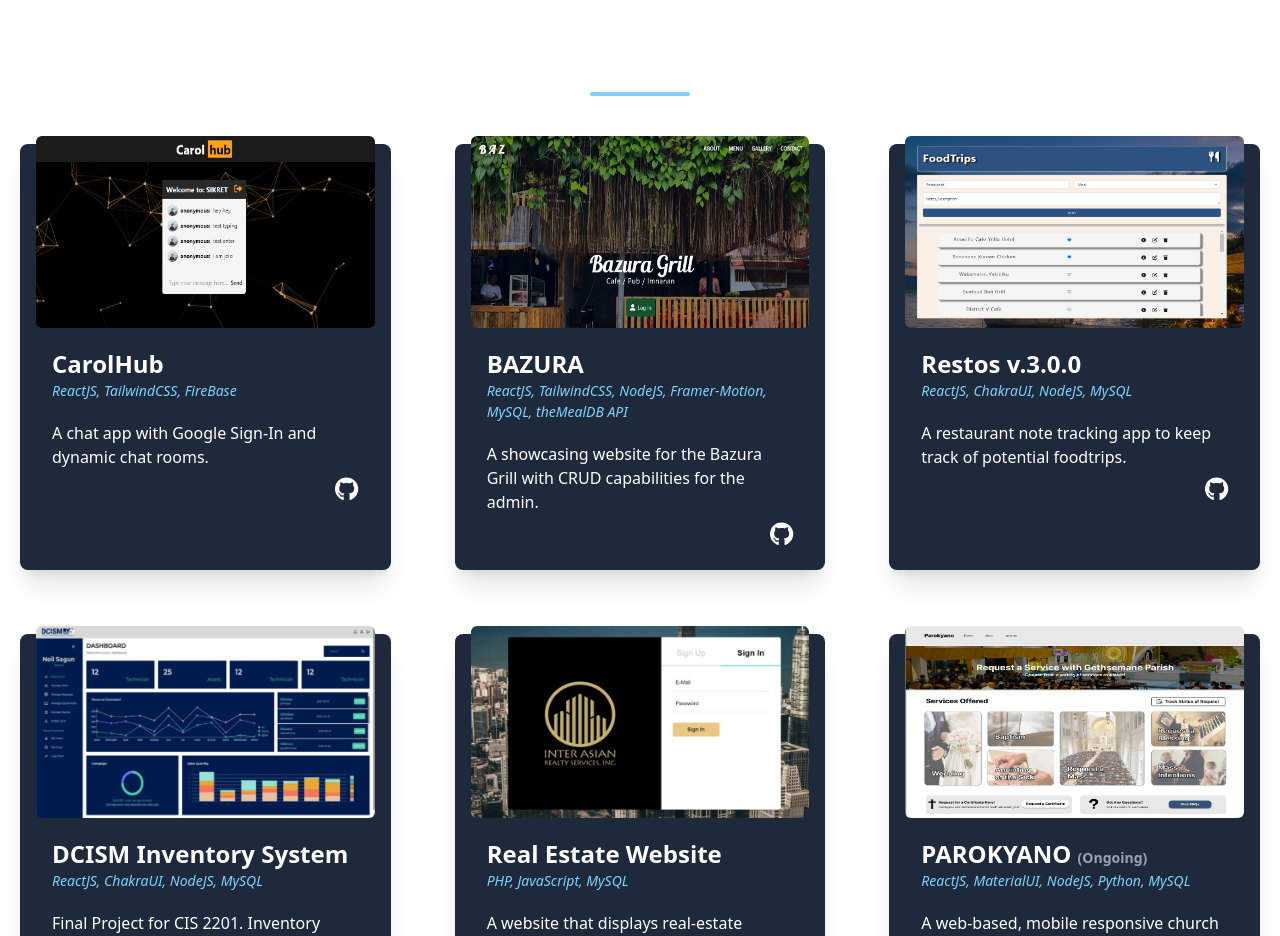
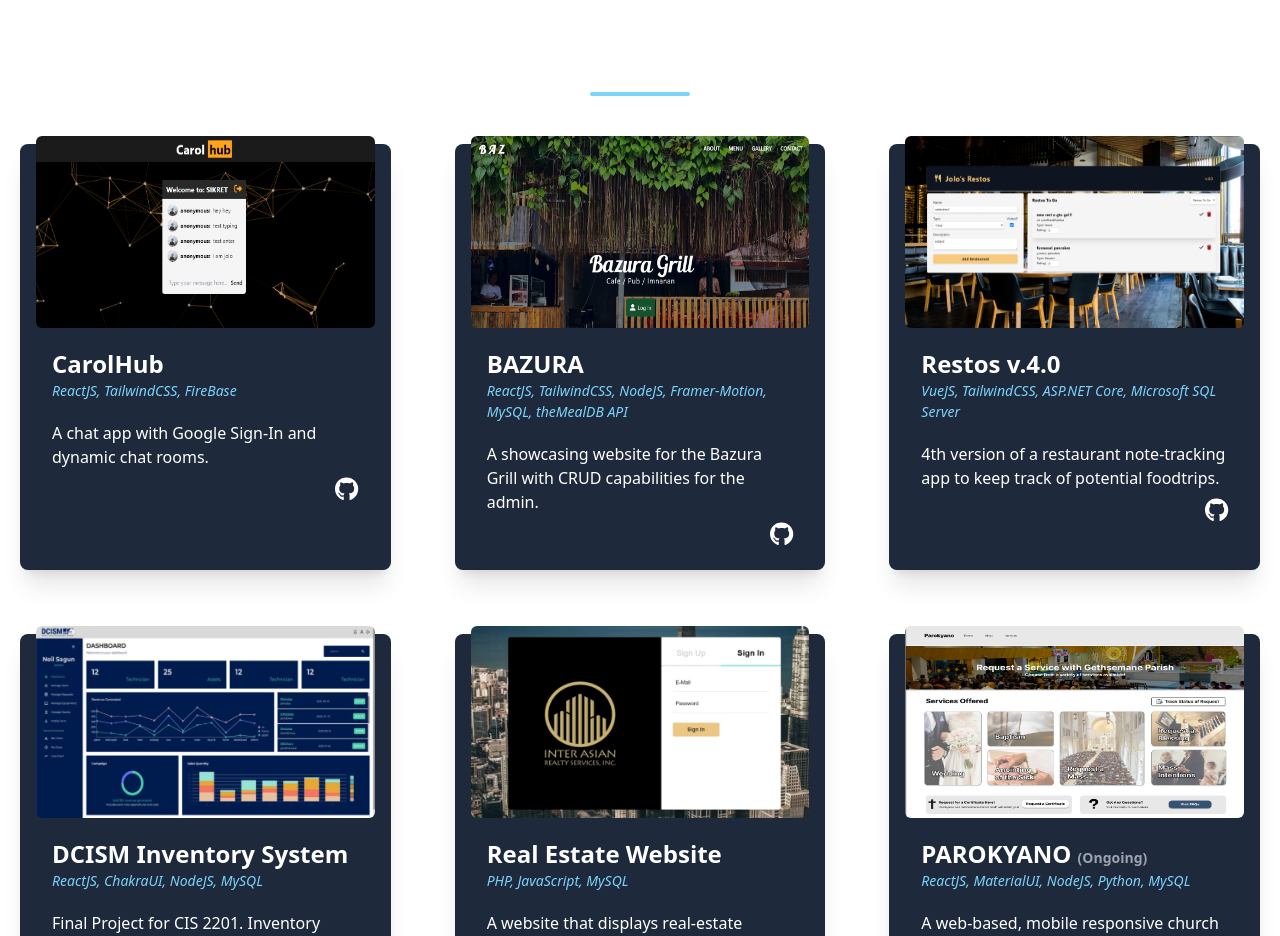
Before and after one commit to b1gmcdaddy/portfolio, a React (Vite) app: page / in a window 1280 px wide. Shown: the part 920-1856 px from the top of the page. Built offline with nearby package versions, Linux system fonts and the light colour scheme.

Commit message:
updated: restos project

```diff
--- a/src/sections/Projects.jsx
+++ b/src/sections/Projects.jsx
@@ -2,7 +2,7 @@ import React, { useEffect, useRef } from 'react';
 import interasian from '../assets/images/interasian.jpg';
 import carolhub from '../assets/images/carolhub.jpg';
 import bazura from '../assets/images/bazura.jpg';
-import foodtrips from '../assets/images/foodtrips.jpg';
+import restos from '../assets/images/restos.jpg';
 import parokyano from '../assets/images/parokyano.jpg';
 import saad from '../assets/images/saad.jpg';
 import { FontAwesomeIcon } from '@fortawesome/react-fontawesome';
@@ -58,11 +58,11 @@ const Projects = () => {
           </a>
         </div>
         <div className='w-full shadow-xl flex flex-col p-4 rounded-lg bg-slate-800'>
-          <img className='mx-auto rounded-md mt-[-1.5rem] hover:scale-105 duration-300 w-full h-48' src={foodtrips} alt='/' />
-          <h2 className='text-2xl font-bold px-4 mt-5'>Restos v.3.0.0</h2>
-          <p className='text-[14px] px-4 mb-5 italic text-sky-300'>ReactJS, ChakraUI, NodeJS, MySQL</p>
-          <p className='text-base px-4'>A restaurant note tracking app to keep track of potential foodtrips.</p>
-          <a href='https://github.com/b1gmcdaddy/jolo-restos' className='flex justify-end px-4 py-2'>
+          <img className='mx-auto rounded-md mt-[-1.5rem] hover:scale-105 duration-300 w-full h-48' src={restos} alt='/' />
+          <h2 className='text-2xl font-bold px-4 mt-5'>Restos v.4.0</h2>
+          <p className='text-[14px] px-4 mb-5 italic text-sky-300'>VueJS, TailwindCSS, ASP.NET Core, Microsoft SQL Server</p>
+          <p className='text-base px-4'>4th version of a restaurant note-tracking app to keep track of potential foodtrips.</p>
+          <a href='https://github.com/b1gmcdaddy/Restos-V.4.0' className='flex justify-end px-4 py-2'>
             <FontAwesomeIcon icon={faGithub} className='text-2xl hover:text-sky-300' />
           </a>
         </div>
```
Also changed, not shown: src/assets/images/foodtrips.jpg (deleted), src/assets/images/restos.jpg (added).
